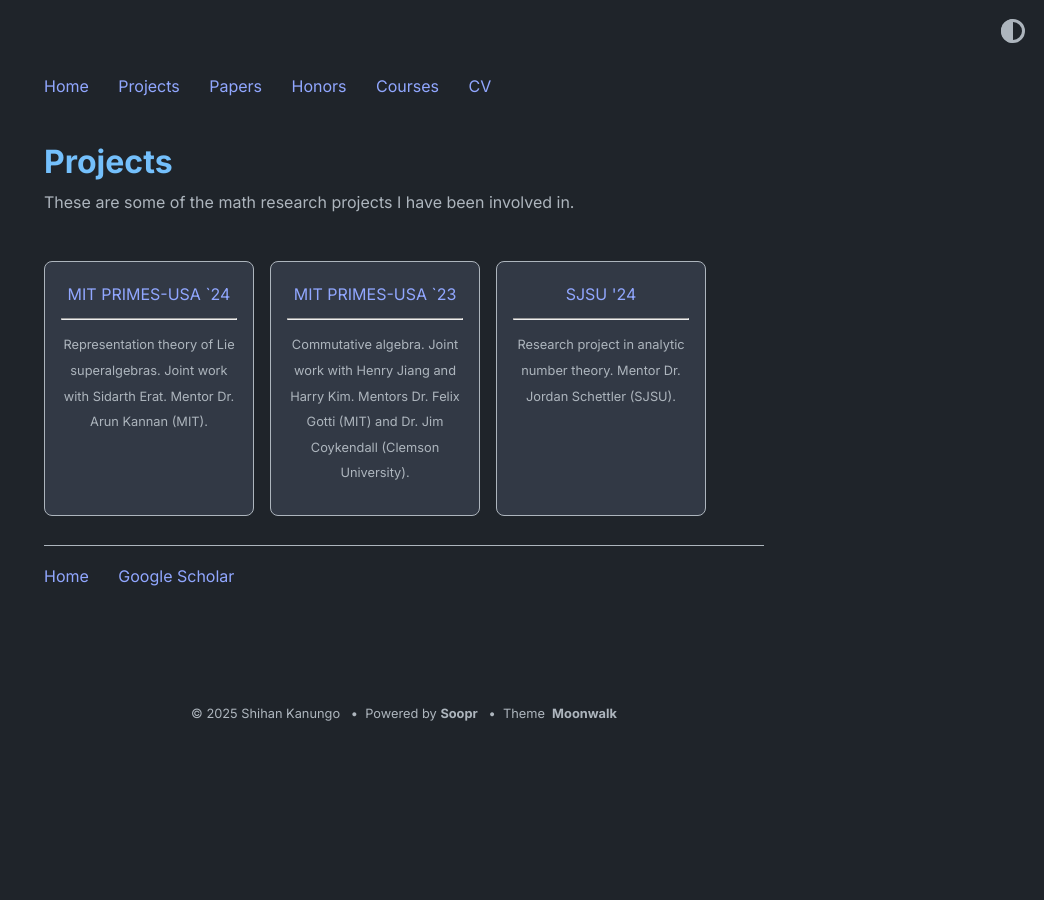
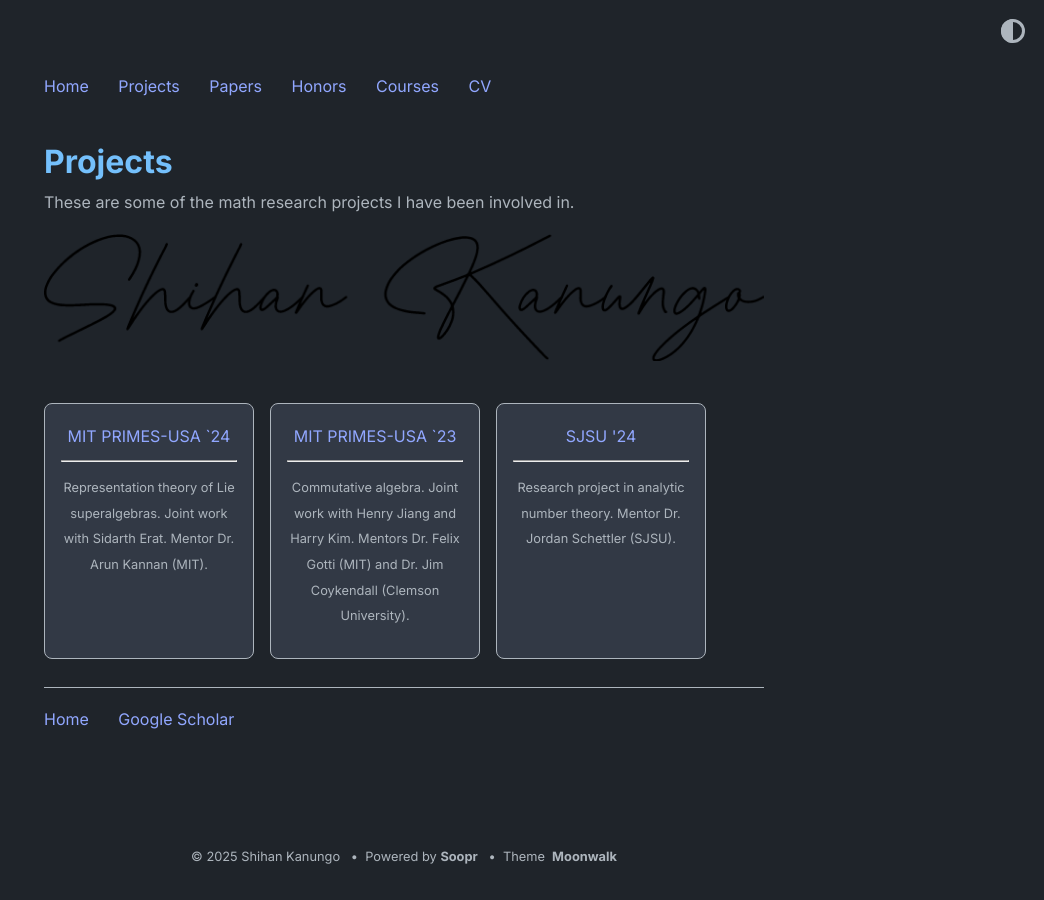
Before and after one commit to shihankanungo/shihankanungo.github.io, a Jekyll site: the page built from projects.md, in a window 1280 px wide. Shown: the whole page, without its empty margins (236-1280 px from the left). Built offline with Jekyll 4.4.1, drawn with Linux system fonts in a browser that asks for light colours.

Commit message:
Update projects.md

```diff
--- a/projects.md
+++ b/projects.md
@@ -4,3 +4,5 @@ title: Projects
 ---
 
 These are some of the math research projects I have been involved in.
+
+![a](signature.png)
```
